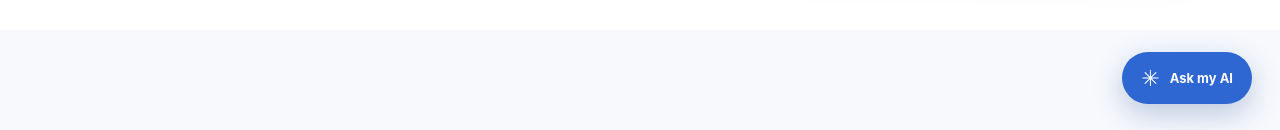
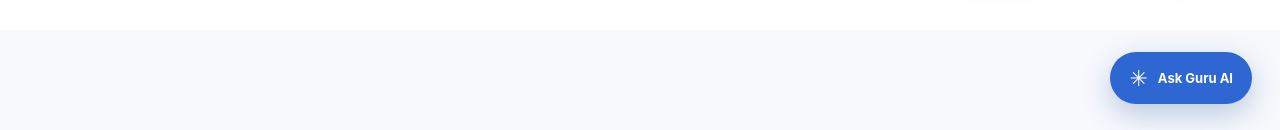
Before and after one commit to asah231/aman-sah-portfolio, a plain HTML site: page public/index.html in a window 1280 px wide. Shown: the part 670-800 px from the top of the page. Drawn offline with Linux system fonts and the light colour scheme.

Commit message:
index.html

```diff
--- a/public/index.html
+++ b/public/index.html
@@ -16,4 +16,4 @@
 <section class="section section-alt" id="projects"><div class="shell"><div class="section-head head-inline"><div><span class="section-kicker">03 / SELECTED WORK</span><h2>Projects <em>coming soon</em></h2><p>I'm preparing project details and will add descriptions, screenshots, source code, and demos here.</p></div><a href="https://github.com/asah231?tab=repositories" target="_blank" rel="noopener" class="text-link">Browse GitHub repositories ↗</a></div><div class="projects"><article class="project-card"><div class="project-art art-python"><span>01</span><div class="art-inner">&lt;/&gt;<small>Stay tuned</small></div></div><div class="project-info"><span class="category">PORTFOLIO UPDATE</span><h3>Project showcase in progress</h3><p>No completed project descriptions have been provided for this portfolio yet. Check back for Python, web, software, and AI/ML work.</p><div class="tags"><span>Python</span><span>Web</span><span>Software</span><span>AI / ML</span></div><a href="https://github.com/asah231?tab=repositories" target="_blank" rel="noopener">Explore GitHub ↗</a></div></article></div></div></section>
 <section class="section" id="experience"><div class="shell"><div class="section-head"><span class="section-kicker">04 / JOURNEY</span><h2>Experience & <em>education</em></h2><p>Education, experience, and certifications will be added when details are available.</p></div><div class="timeline"><div class="timeline-item"><span class="timeline-dot"></span><div><span class="category">PROFILE UPDATE</span><h3>Details coming soon</h3><p>I haven't published my education or employment history on this site yet.</p></div></div></div><span class="secondary resume-btn" aria-label="Resume not available yet">Resume coming soon</span></div></section>
 <section class="section contact-section" id="contact"><div class="shell contact-layout"><div><span class="section-kicker">05 / GET IN TOUCH</span><h2>Let's build something <em>great.</em></h2><p>Want to connect? Visit my GitHub profile. Additional contact options will be added later.</p><a class="primary" href="https://github.com/asah231" target="_blank" rel="noopener">Find me on GitHub ↗</a></div><div class="contact-box"><span>CONNECT WITH ME</span><a href="https://github.com/asah231" target="_blank" rel="noopener">github.com/asah231 ↗</a><span>Email and LinkedIn details coming soon</span></div></div></section></main><footer><div class="shell footer-inner"><span>© <span id="year"></span> Aman Sah. Built with curiosity & coffee.</span><span>Crafted for the web · <a href="#home">Back to top ↑</a></span></div></footer>
-<button class="chat-toggle" id="chat-toggle" aria-label="Open AI assistant" aria-expanded="false"><span class="chat-spark">✳</span><span>Ask my AI</span></button><section class="chat-box" id="chat-box" aria-label="Guru AI assistant" hidden><div class="chat-top"><div class="chat-avatar">✳</div><div><strong>Guru AI</strong><span>Your guide to my work</span></div><button id="chat-close" aria-label="Close chat">×</button></div><div class="chat-log" id="chat-log" aria-live="polite"><div class="bubble assistant">Hi! I'm Guru, Aman's personal AI assistant. Ask me about his skills, projects, and GitHub profile. I'm limited to the details provided on this site.</div></div><div class="suggestions" id="suggestions"><button data-prompt="What are your main skills?">Skills</button><button data-prompt="Tell me about your projects">Projects</button><button data-prompt="How can I contact you?">Contact</button></div><form class="chat-form" id="chat-form"><input id="chat-input" aria-label="Ask a question" maxlength="500" placeholder="Ask me anything…" autocomplete="off" required><button type="submit" id="chat-send" aria-label="Send message">➤</button></form><div class="chat-disclaimer">AI responses may be inaccurate. No personal or sensitive information.</div></section><script src="/app.js" defer></script></body></html>
+<button class="chat-toggle" id="chat-toggle" aria-label="Open Guru AI assistant" aria-expanded="false"><span class="chat-spark">✳</span><span>Ask Guru AI</span></button><section class="chat-box" id="chat-box" aria-label="Guru AI assistant" hidden><div class="chat-top"><div class="chat-avatar">✳</div><div><strong>Guru AI</strong><span>Aman Sah's AI portfolio assistant</span></div><button id="chat-close" aria-label="Close chat">×</button></div><div class="chat-log" id="chat-log" aria-live="polite"><div class="bubble assistant">Hi! I'm Guru AI, Aman Sah's personal AI assistant. Ask me about his skills, upcoming projects, or GitHub profile. I only use information provided on this portfolio.</div></div><div class="suggestions" id="suggestions"><button data-prompt="What are your main skills?">Skills</button><button data-prompt="Tell me about your projects">Projects</button><button data-prompt="How can I contact you?">Contact</button></div><form class="chat-form" id="chat-form"><input id="chat-input" aria-label="Ask a question" maxlength="500" placeholder="Ask me anything…" autocomplete="off" required><button type="submit" id="chat-send" aria-label="Send message">➤</button></form><div class="chat-disclaimer">AI responses may be inaccurate. No personal or sensitive information.</div></section><script src="/app.js" defer></script></body></html>
```
